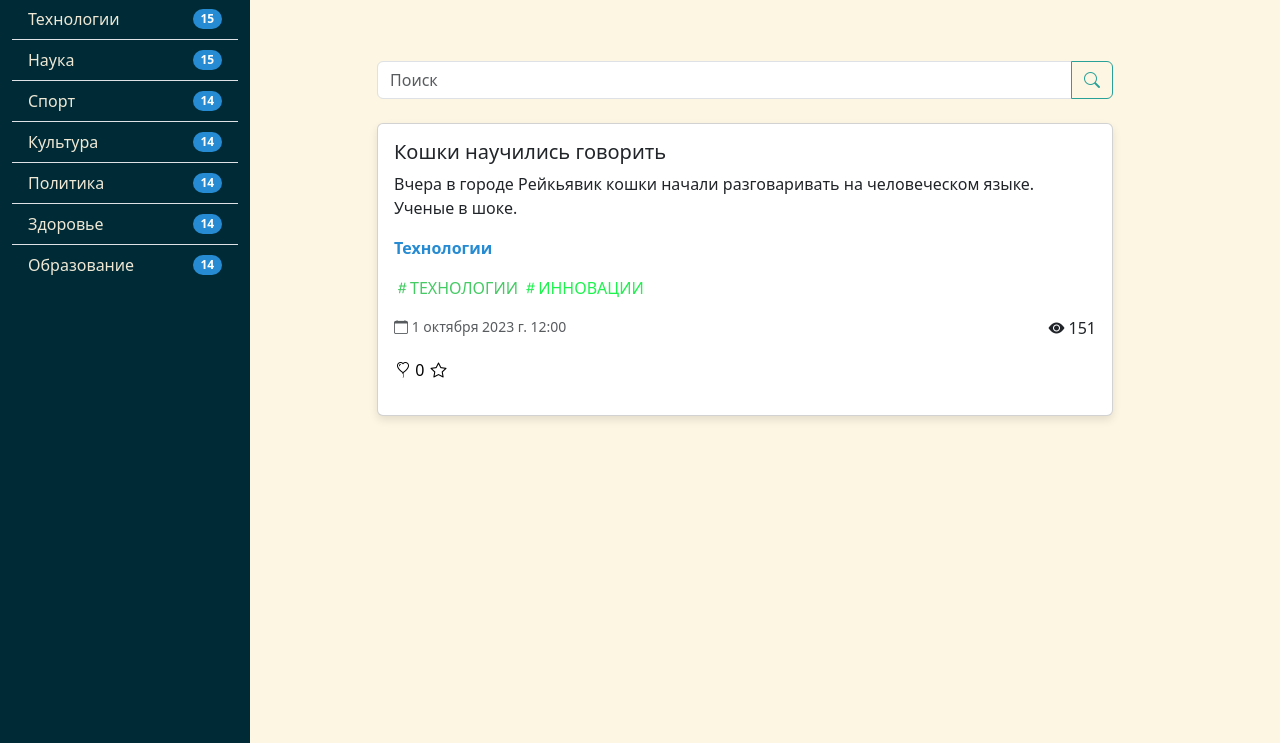
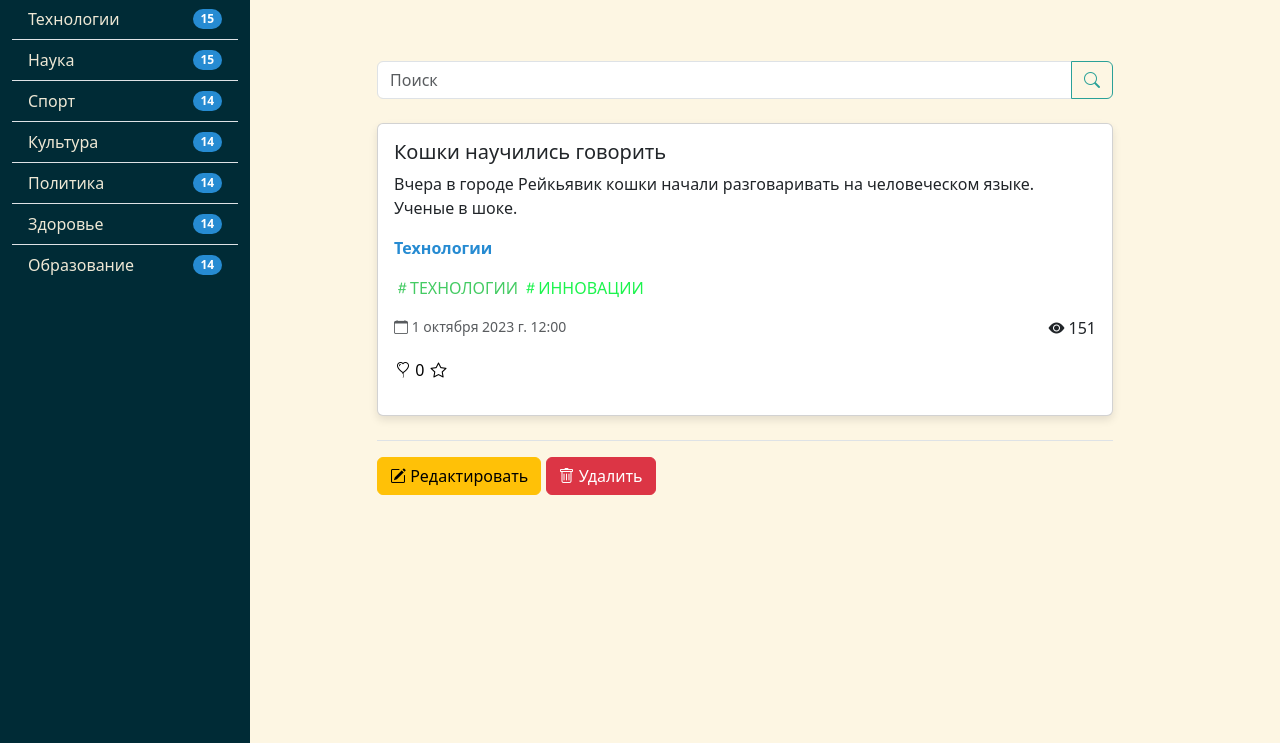
Before and after one commit to tel-ran-de/141024-m-pt-django, a Django app: page /news/catalog/1/ in a window 1280 px wide; the page is wider, and only the part inside the window is pictured. Shown: the part 57-800 px from the top of that part. Run offline with Django 5.2, Linux system fonts and the light colour scheme; data comes from the database, SQL or seed files in the repository; data that the repository does not hold is empty; parts of the project's set-up code (start-up, migrations or seed data) failed here and were passed over.

Commit message:
Урок 22: добавили кнопки удаления и редактирования на странице статей

```diff
--- a/news/templates/news/article_detail.html
+++ b/news/templates/news/article_detail.html
@@ -37,4 +37,14 @@
             </p>
         </div>
     </div>
+    <div class="mt-4 border-top pt-3">
+        <a href="{% url 'news:article_update' article.id %}"
+           class="btn btn-warning">
+           <i class="bi bi-pencil-square"></i> Редактировать
+        </a>
+        <a href="{% url 'news:article_delete' article.id %}"
+           class="btn btn-danger">
+           <i class="bi bi-trash"></i> Удалить
+        </a>
+    </div>
 {% endblock %}
```
Also changed, not shown: README.md.
